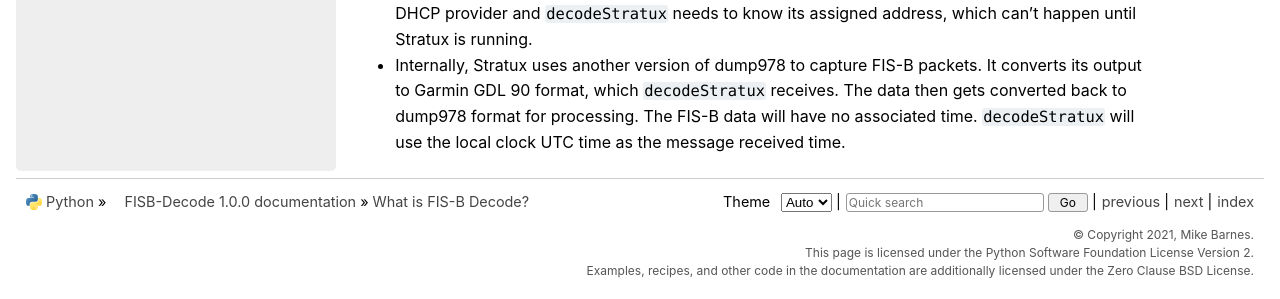
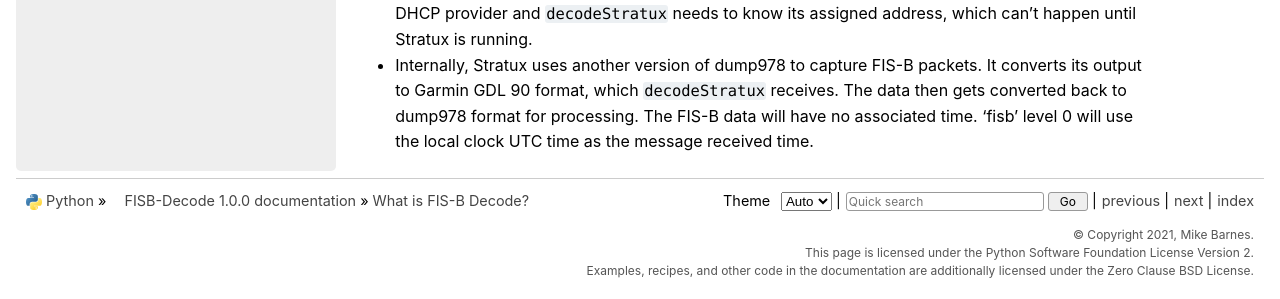
Before and after one commit to rand-projects/fisb-decode, a Sphinx documentation site: the page built from docs/source/document.rst, in a window 1280 px wide and 900 px high, scrolled down 42135 px. Shown: the part 521-820 px from the top of the window. Built offline with Sphinx 7.4.7, drawn with Linux system fonts in a browser that asks for light colours.

Commit message:
Minor documentation improvements.

```diff
--- a/docs/source/document.rst
+++ b/docs/source/document.rst
@@ -1924,5 +1924,5 @@ directory for processing by harvest. There are a few things to consider:
 * Internally, Stratux uses another version of dump978 to capture FIS-B packets.
   It converts its output to Garmin GDL 90 format, which
   ``decodeStratux`` receives. The data then gets converted back to dump978 format
-  for processing. The FIS-B data will have no associated time. ``decodeStratux``
+  for processing. The FIS-B data will have no associated time. 'fisb' level 0
   will use the local clock UTC time as the message received time.
```
